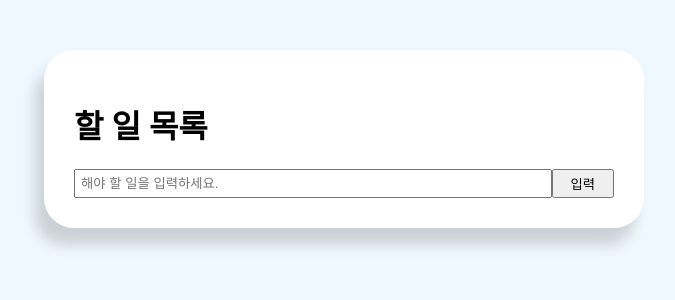
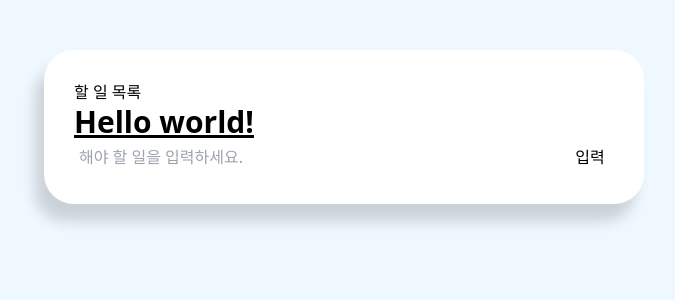
Before and after one commit to Jeongmmin/react-todo-app, a React (Create React App) app: page / in a window 1280 px wide. Shown: the top 300 px of the page, without its empty margins (296-971 px from the left). Built offline with nearby package versions, Linux system fonts and the light colour scheme.

Commit message:
remove index.css add tailwind

```diff
--- a/package.json
+++ b/package.json
@@ -34,5 +34,10 @@
       "last 1 firefox version",
       "last 1 safari version"
     ]
+  },
+  "devDependencies": {
+    "autoprefixer": "^10.4.2",
+    "postcss": "^8.4.7",
+    "tailwindcss": "^3.0.23"
   }
 }
--- /dev/null
+++ b/src/App.css
@@ -0,0 +1,20 @@
+@tailwind base;
+@tailwind components;
+@tailwind utilities;
+
+body {
+    background-color: aliceblue;
+}
+
+.container {
+    margin: auto;
+    max-width: 600px;
+}
+
+.todoBlock {
+    padding: 30px;
+    margin-top: 50px;
+    background-color: #fff;
+    border-radius: 30px;
+    box-shadow: -9px 17px 14px rgb(0 0 0 / 16%);
+}
--- a/src/App.js
+++ b/src/App.js
@@ -1,6 +1,7 @@
 import React, { useState } from 'react';
 import Lists from "./Components/Lists";
 import Form from "./Components/Form"
+import "./App.css"
 
 
 export default function App() {
@@ -48,6 +49,10 @@
             <h1>할 일 목록</h1>
           </div>
 
+          <h1 class="text-3xl font-bold underline">
+            Hello world!
+          </h1>
+
           <Lists todoData={todoData} setTodoData={setTodoData}/>
 
           <Form handleSubmit={handleSubmit} value={value} setValue={setValue} />
--- a/src/index.css
+++ /dev/null
@@ -1,16 +0,0 @@
-body {
-  background-color: aliceblue;
-}
-
-.container {
-  margin: auto;
-  max-width: 600px;
-}
-
-.todoBlock {
-  padding: 30px;
-  margin-top: 50px;
-  background-color: #fff;
-  border-radius: 30px;
-  box-shadow: -9px 17px 14px rgb(0 0 0 / 16%);
-}
--- a/src/index.js
+++ b/src/index.js
@@ -1,6 +1,5 @@
 import React from 'react';
 import ReactDOM from 'react-dom';
-import './index.css';
 import App from './App';
 import reportWebVitals from './reportWebVitals';
 
--- /dev/null
+++ b/tailwind.config.js
@@ -0,0 +1,7 @@
+module.exports = {
+  content: ["./src/**/*.{html,js}"],
+  theme: {
+    extend: {},
+  },
+  plugins: [],
+}
```
Also changed, not shown: 1 other file (tests, documents, lock files or other folders).
